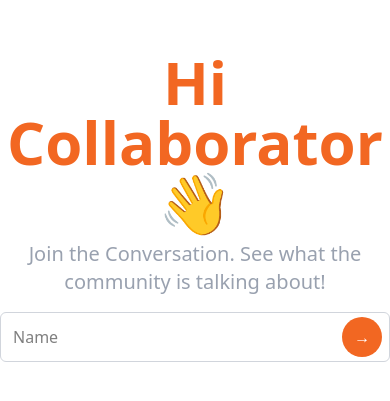
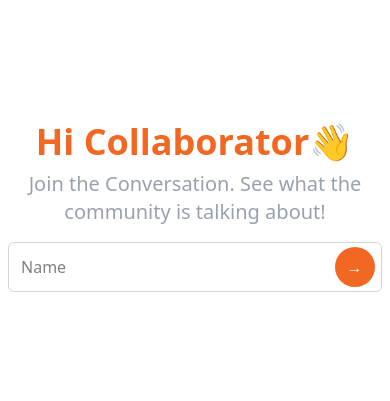
Before and after one commit to Ehiremengold/ui-deplyment, a React (Vite) app: page / in a window 390 px wide. Shown: the part 215-616 px from the top of the page. Built offline with nearby package versions, Linux system fonts and the light colour scheme.

Commit message:
refactor: adjust Entrance component styling for improved responsiveness

```diff
--- a/src/pages/Entrance.jsx
+++ b/src/pages/Entrance.jsx
@@ -29,13 +29,13 @@ const Entrance = () => {
 
   return (
     <motion.section
-      className="h-screen grid place-content-center mx-auto text-center max-w-4xl"
+      className="h-screen grid place-content-center mx-auto text-center max-w-4xl  px-2"
       initial={{ opacity: 0, y: 20 }}
       animate={{ opacity: 1, y: 0 }}
       transition={{ duration: 0.8, ease: 'easeOut' }}
     >
       <motion.h1
-        className="text-6xl text-[#F26722] font-bold"
+        className="text-4xl lg:text-6xl text-[#F26722] font-bold"
         initial={{ opacity: 0, y: -20 }}
         animate={{ opacity: 1, y: 0 }}
         transition={{ delay: 0.3, duration: 0.6, ease: 'easeOut' }}
```
